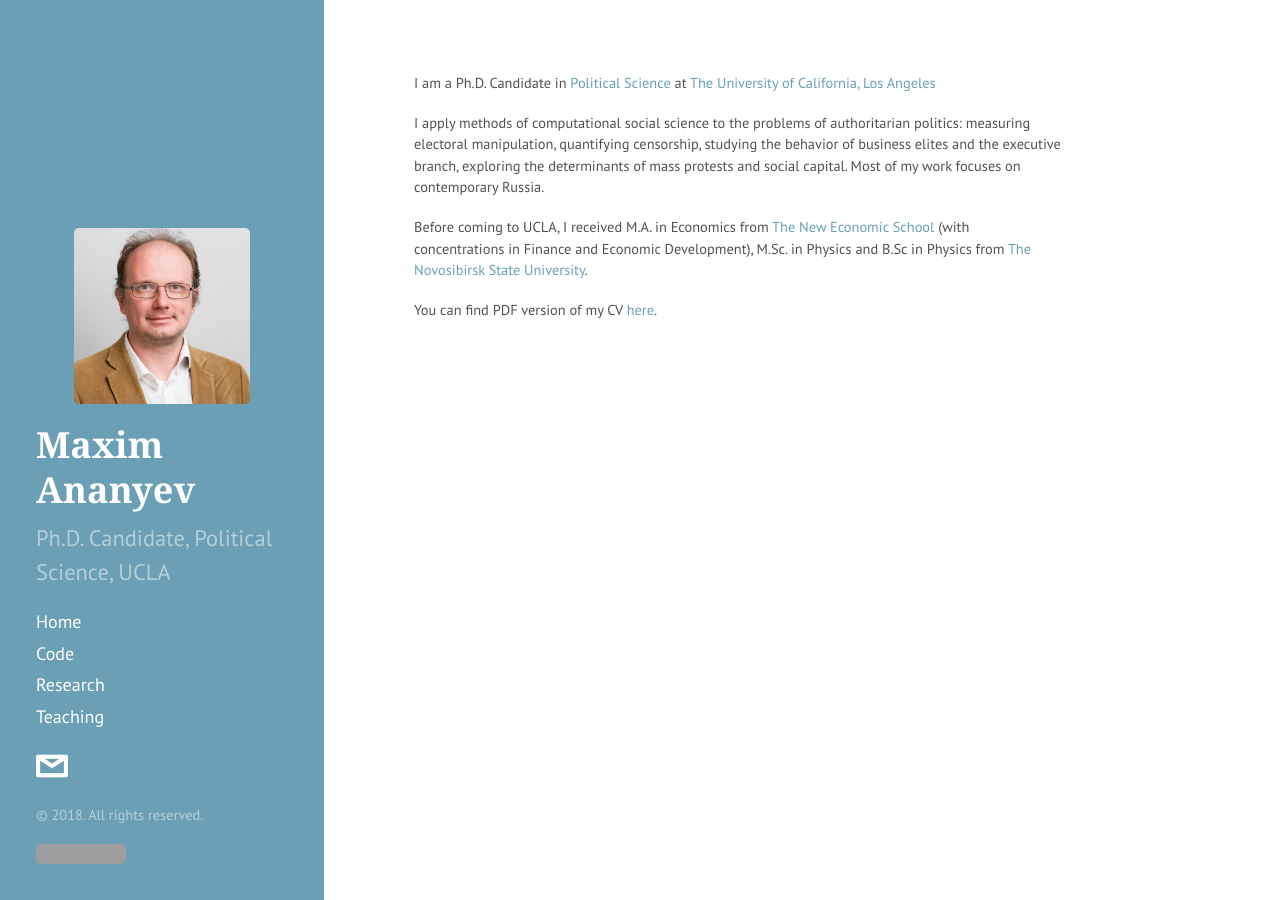
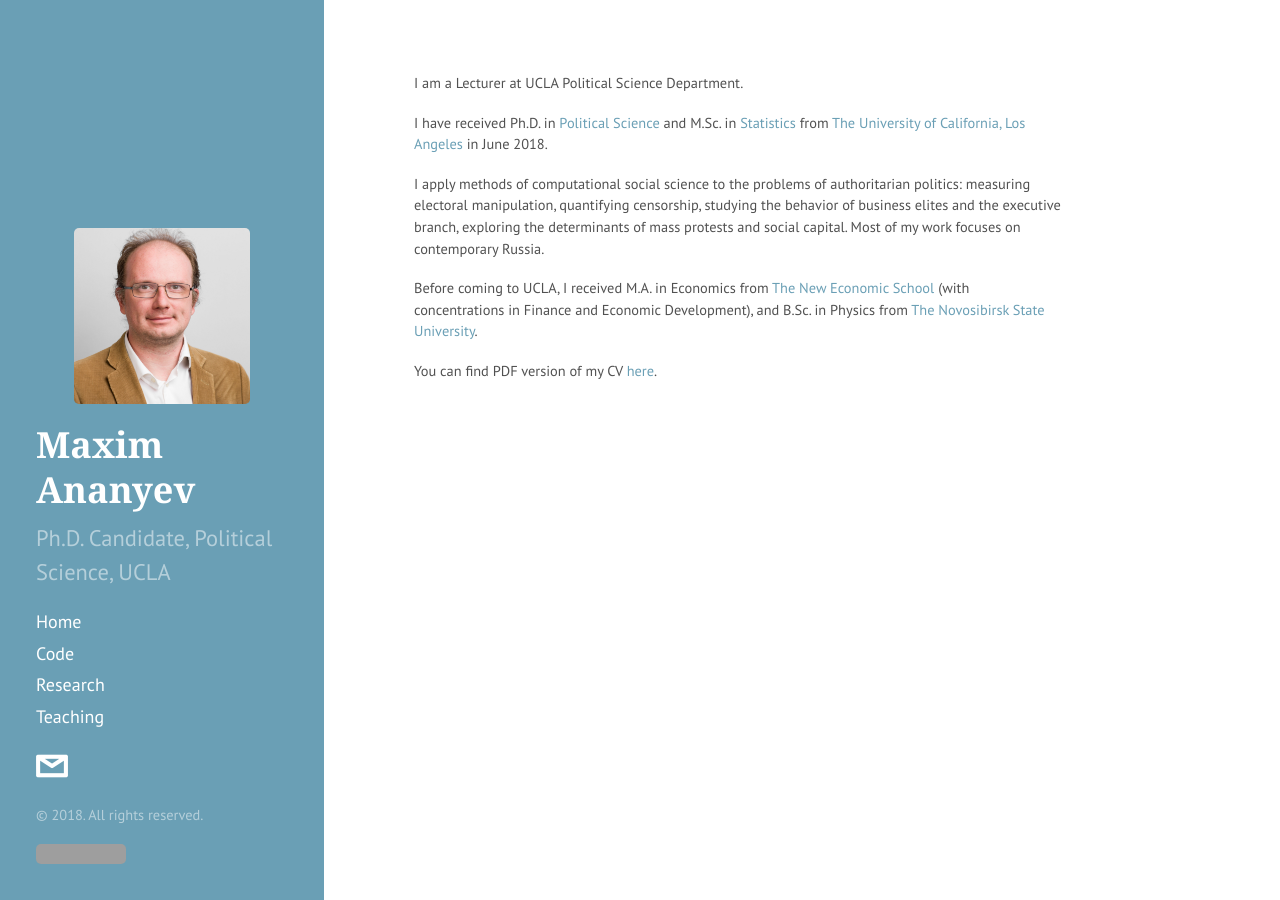
Before and after one commit to avtishin/avtishin.github.io, a Jekyll site: the page built from index.md, in a window 1280 px wide. Built offline with Jekyll 4.4.1, drawn with Linux system fonts in a browser that asks for light colours; Markdown is read by kramdown in place of the engine named in the settings; comment, search, counter and statistics services are not loaded; grey boxes are pictures that could not be loaded.

Commit message:
index update
index update

```diff
--- a/index.md
+++ b/index.md
@@ -3,10 +3,12 @@
 title: Home
 ---
 
-I am a Ph.D. Candidate in [Political Science](http://polisci.ucla.edu/) at [The University of California, Los Angeles](http://www.ucla.edu/)
+I am a Lecturer at UCLA Political Science Department.
+
+I have received Ph.D. in [Political Science](http://polisci.ucla.edu/) and M.Sc. in [Statistics](http://statistics.ucla.edu/) from [The University of California, Los Angeles](http://www.ucla.edu/) in June 2018.
 
 I apply methods of computational social science to the problems of authoritarian politics: measuring electoral manipulation, quantifying censorship, studying the behavior of business elites and the executive branch, exploring the determinants of mass protests and social capital. Most of my work focuses on contemporary Russia.
 
-Before coming to UCLA, I received M.A. in Economics from [The New Economic School](https://www.nes.ru/en/home/?lang=en) (with concentrations in Finance and Economic Development), M.Sc. in Physics and B.Sc in Physics from [The Novosibirsk State University](https://english.nsu.ru/).
+Before coming to UCLA, I received M.A. in Economics from [The New Economic School](https://www.nes.ru/en/home/?lang=en) (with concentrations in Finance and Economic Development), and B.Sc. in Physics from [The Novosibirsk State University](https://english.nsu.ru/).
 
 You can find PDF version of my CV [here](assets/ananyevcv.pdf).
```
